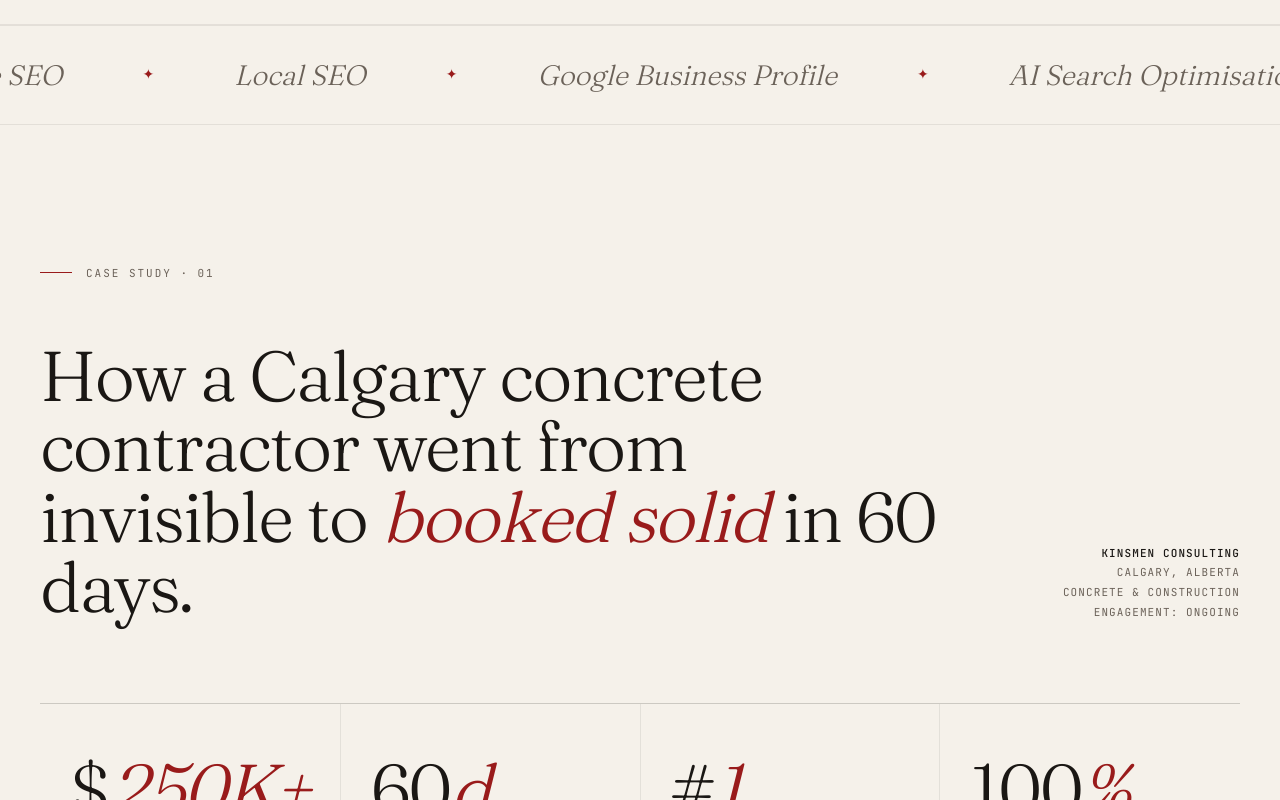
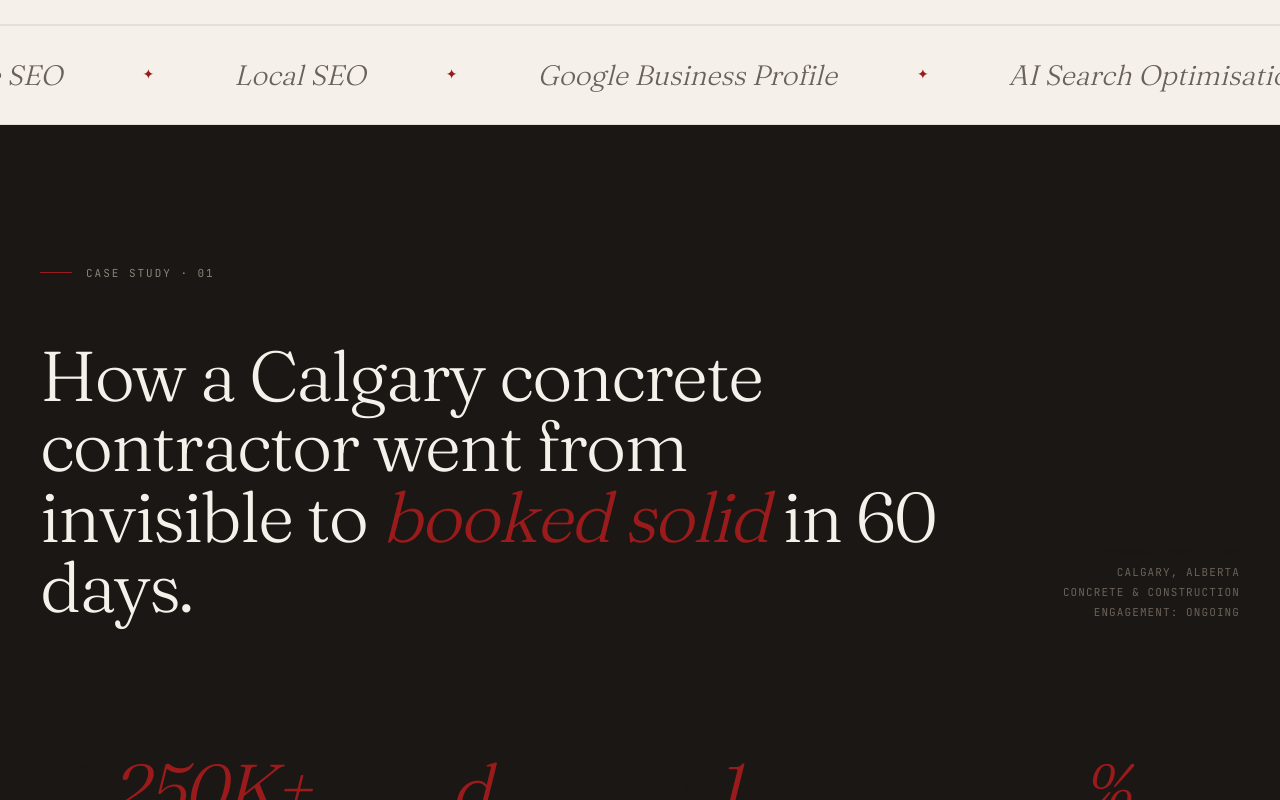
Before and after one commit to ScaleCRMCO/scaleseo, a Next.js app: page / in a window 1280 px wide. Shown: the part 800-1600 px from the top of the page. Built offline with nearby package versions, Linux system fonts and the light colour scheme.

Commit message:
Update CaseStudy.tsx

```diff
--- a/src/app/sections/home/CaseStudy.tsx
+++ b/src/app/sections/home/CaseStudy.tsx
@@ -2,7 +2,7 @@ import styles from "./CaseStudy.module.css";
 
 export default function CaseStudy() {
   return (
-    <section className={styles.case} id="work">
+    <section className={`${styles.case} section-dark`} id="work">
       <div className="section-label reveal-up">Case Study · 01</div>
 
       <div className={`${styles.eyebrow} reveal-up`}>
```
